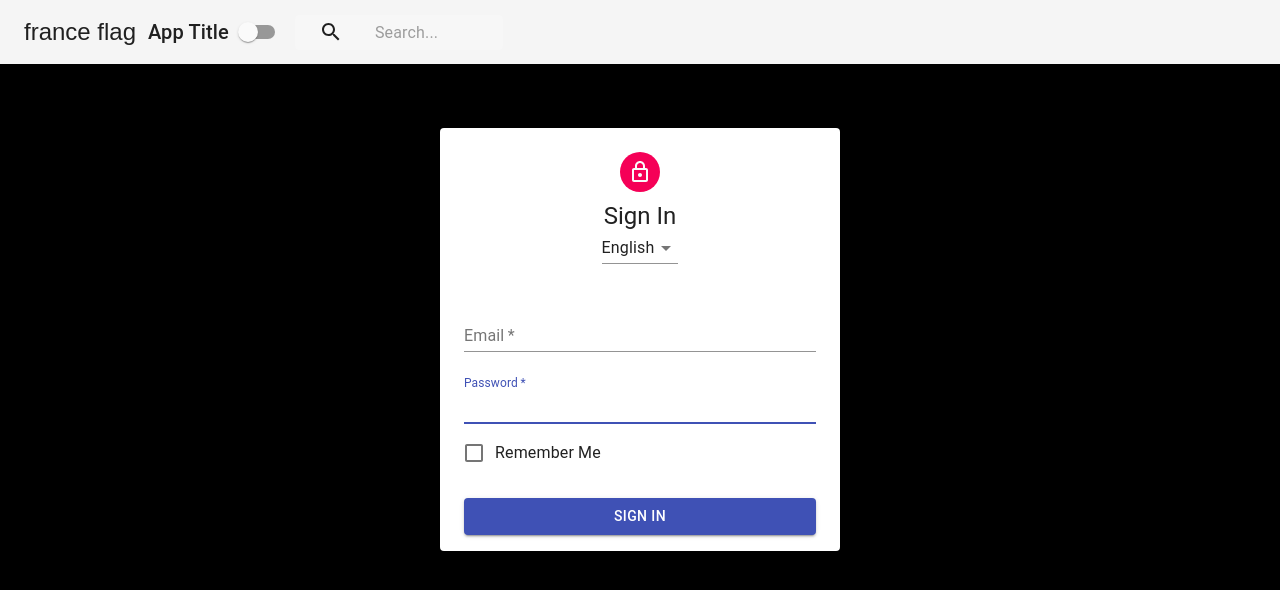
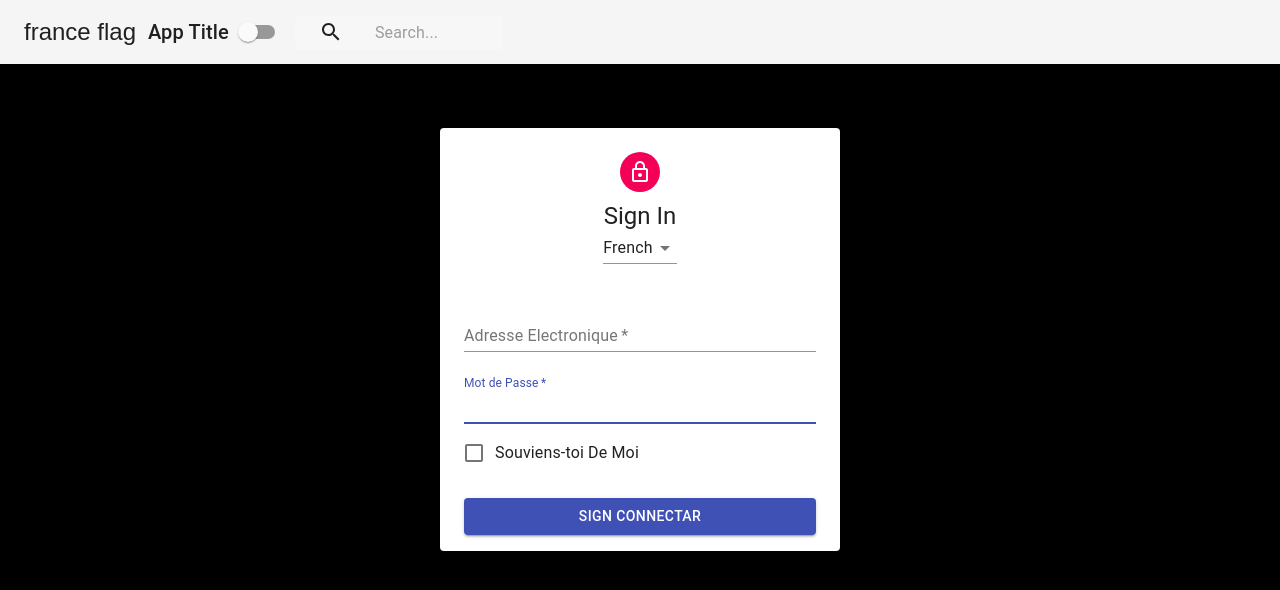
Before and after one commit to gustavo-camello/contextAPI, a React (Create React App) app: page / in a window 1280 px wide. Shown: the top 590 px of the page. Built offline with nearby package versions, Linux system fonts and the light colour scheme.

Commit message:
add language context

```diff
--- a/src/App.js
+++ b/src/App.js
@@ -4,16 +4,18 @@ import PageContent from "./PageContent";
 import Form from "./Form";
 import "./App.css";
 import { ThemeProvider } from "./contexts/ThemeContext";
-
+import { LanguageProvider} from "./contexts/LanguageContext";
 
 class App extends React.Component {
   render () {
     return (
       <ThemeProvider>
-        <PageContent>
-          <NavBar />
-          <Form />
-        </PageContent>
+        <LanguageProvider>
+          <PageContent>
+              <NavBar />
+              <Form />
+          </PageContent>
+        </LanguageProvider>
       </ThemeProvider>
       )
   }
--- a/src/Form.js
+++ b/src/Form.js
@@ -14,10 +14,36 @@ import MenuItem from "@material-ui/core/MenuItem";
 import Select from "@material-ui/core/Select";
 import withStyles from "@material-ui/core/styles/withStyles";
 import styles from "./styles/FormStyles";
+import {LanguageContext} from "./contexts/LanguageContext";
+
+const words = {
+    english: {
+        signIn: "Sign in",
+        email: "Email",
+        password: "Password",
+        remember: "Remember Me"
+    },
+    french: {
+        signIn: "Sign Connectar",
+        email: "Adresse Electronique",
+        password: "Mot de Passe",
+        remember: "Souviens-toi De Moi"
+    },
+    portugues: {
+        signIn: "Cadastre-se",
+        email: "Enter Email",
+        password: "Senha",
+        remember: "Lembrar-me"
+    }
+}
 
 class Form extends Component {
+    static contextType = LanguageContext;
     render () {
+        const {language, changeLanguage} = this.context;
         const {classes} = this.props;
+        const {email, signIn, password, remember} = words[language];
+
         return (
             <main className={classes.main}>
                 <Paper className={classes.paper}>
@@ -27,28 +53,28 @@ class Form extends Component {
                     <Typography variant="h5">
                         Sign In
                     </Typography>
-                    <Select value="English">
-                        <MenuItem value="English">English</MenuItem>
-                        <MenuItem value="French">French</MenuItem>
-                        <MenuItem value="Portugues">Portugues</MenuItem>
+                    <Select value={language} onChange={changeLanguage}>
+                        <MenuItem value="english">English</MenuItem>
+                        <MenuItem value="french">French</MenuItem>
+                        <MenuItem value="portugues">Portugues</MenuItem>
                     </Select>
                     <form className={classes.form}>
                         <FormControl margin="normal" required fullWidth>
-                            <InputLabel htmlFor="email">Email</InputLabel>
+                            <InputLabel htmlFor="email">{email}</InputLabel>
                             <Input id="email" name="email" autoFocus />
                         </FormControl>
                         <FormControl margin="normal" required fullWidth>
-                            <InputLabel htmlFor="password">Password</InputLabel>
+                            <InputLabel htmlFor="password">{password}</InputLabel>
                             <Input id="password" name="password" autoFocus />
                         </FormControl>
-                        <FormControlLabel control={<Checkbox color="primary" />} label="Remember Me" />
+                        <FormControlLabel control={<Checkbox color="primary" />} label={remember} />
                         <Button
                             variant="contained"
                             type="submit"
                             fullWidth color="primary"
                             className={classes.submit}
                         >
-                            Sign in
+                            {signIn}
                         </Button>
                     </form>
                 </Paper>
--- /dev/null
+++ b/src/contexts/LanguageContext.js
@@ -0,0 +1,24 @@
+import React, {createContext} from "react";
+
+export const LanguageContext = createContext();
+
+export class LanguageProvider extends React.Component {
+    constructor (props) {
+        super(props);
+        this.state = {language: "french"};
+        this.changeLanguage = this.changeLanguage.bind(this);
+    }
+
+    changeLanguage (e) {
+        this.setState({language: e.target.value});
+
+    }
+
+    render () {
+        return (
+            <LanguageContext.Provider value={{...this.state, changeLanguage: this.changeLanguage}}>
+                {this.props.children}
+            </LanguageContext.Provider>
+        )
+    }
+}
```
Also changed, not shown: 1 other file (tests, documents, lock files or other folders).
